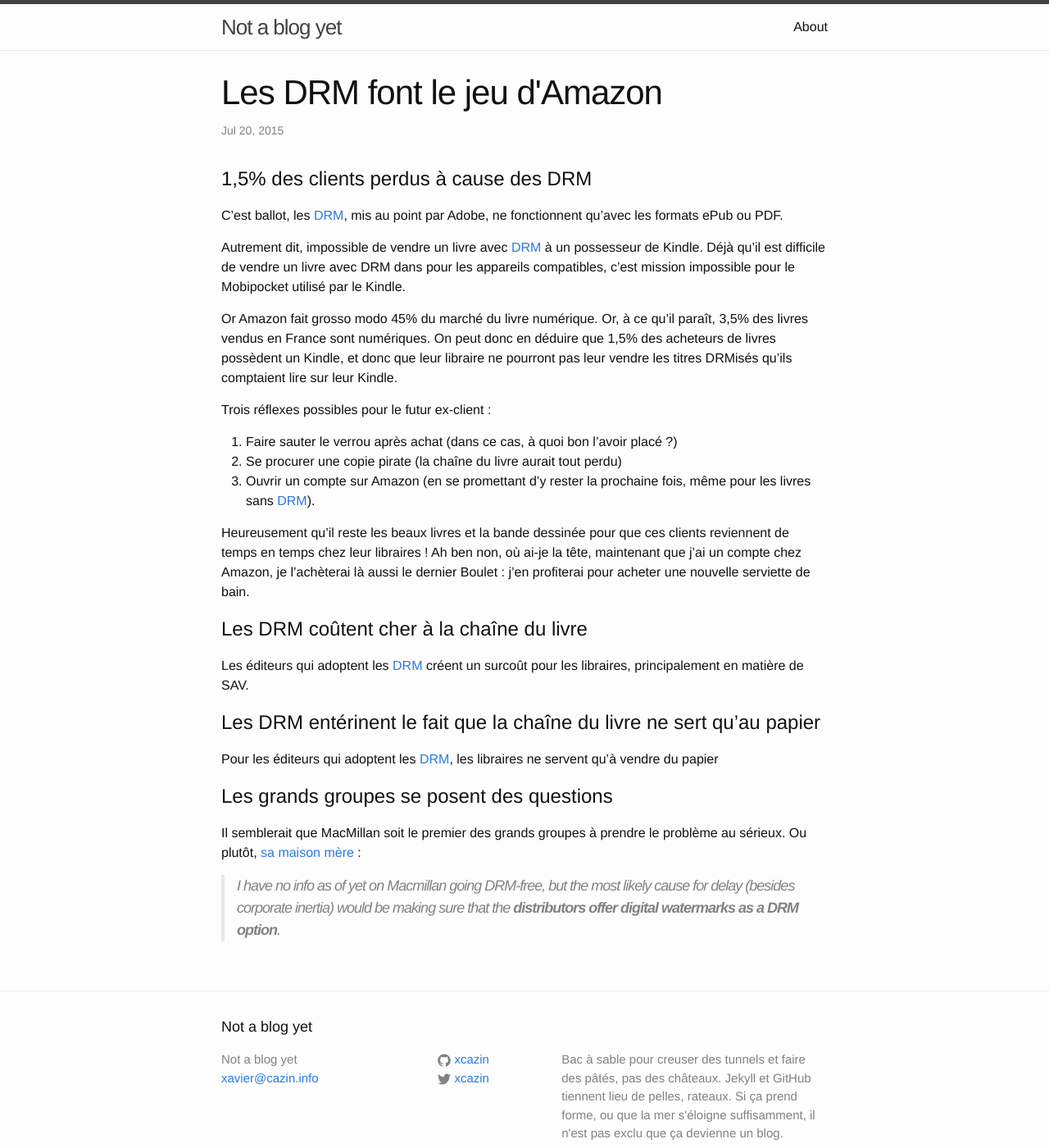
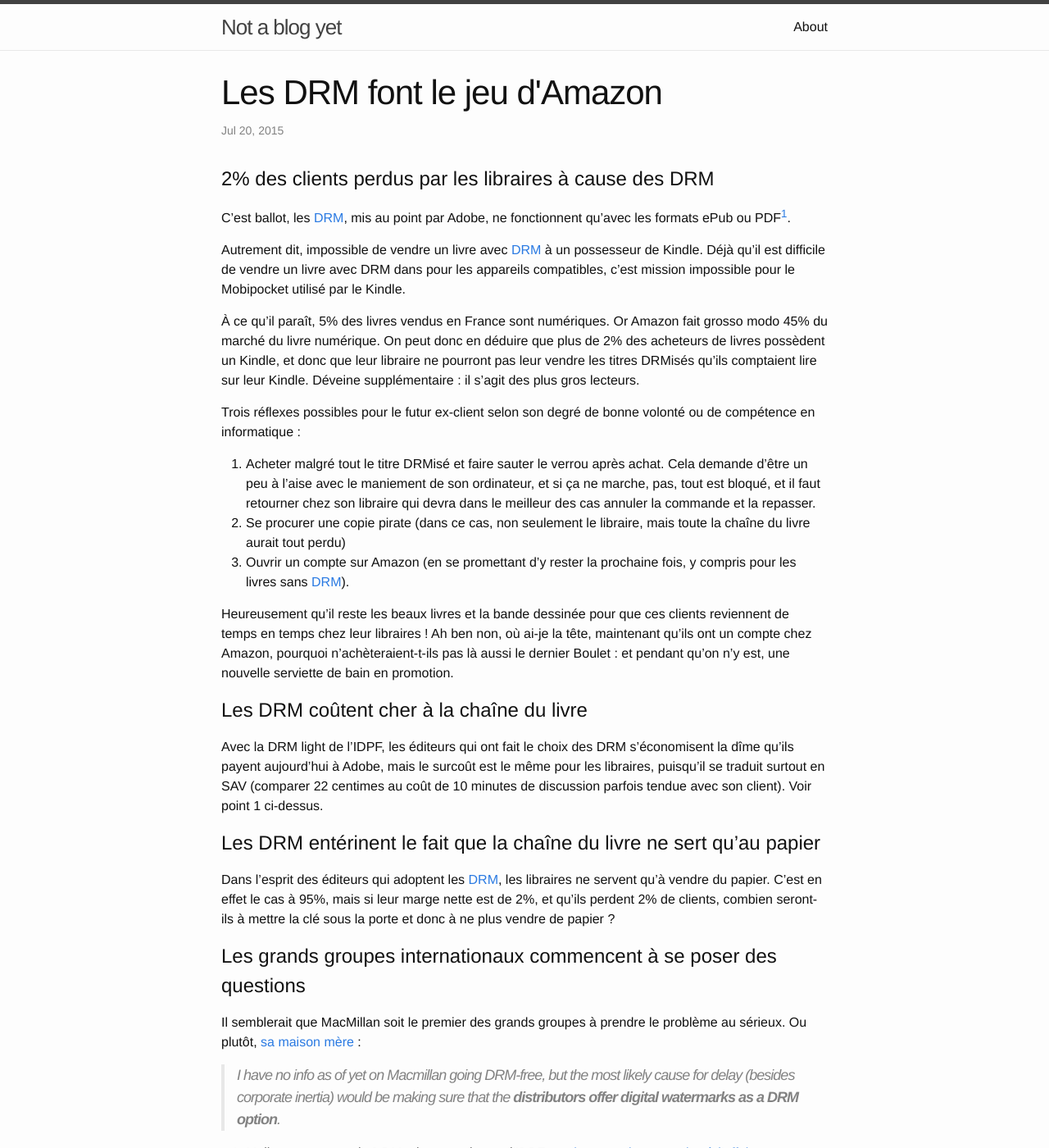
Before and after one commit to xcazin/xcazin.github.io, a Jekyll site: the page built from _posts/2015-07-20-les-DRM-font-le-jeu-d-Amazon.markdown, in a window 1280 px wide and 1400 px high. Shown: the whole window at 82% size. Built offline with Jekyll 4.4.1, drawn with Linux system fonts in a browser that asks for light colours; some of the changed text lies outside the part shown.

Commit message:
Beefed up a bit. Probably will become two or three small posts

```diff
--- a/_posts/2015-07-20-les-DRM-font-le-jeu-d-Amazon.markdown
+++ b/_posts/2015-07-20-les-DRM-font-le-jeu-d-Amazon.markdown
@@ -4,48 +4,61 @@ title:  "Les DRM font le jeu d'Amazon"
 date:   2015-07-20 10:49:18
 categories: DRM Amazon libraires perspectives
 ---
-1,5% des clients perdus à cause des DRM
-=======================================
+2% des clients perdus par les libraires à cause des DRM
+=======================================================
 C'est ballot, les [DRM][drm-post], mis au point par Adobe, ne fonctionnent
-qu'avec les formats ePub ou PDF.
+qu'avec les formats ePub ou PDF[^1].
 
-Autrement dit, impossible de vendre un livre avec [DRM][drm-post] à un possesseur de
-Kindle. Déjà qu'il est difficile de vendre un livre avec DRM dans pour les
-appareils compatibles, c'est mission impossible pour le Mobipocket utilisé par
-le Kindle.
+Autrement dit, impossible de vendre un livre avec [DRM][drm-post] à un
+possesseur de Kindle. Déjà qu'il est difficile de vendre un livre avec DRM
+dans pour les appareils compatibles, c'est mission impossible pour le
+Mobipocket utilisé par le Kindle.
 
-Or Amazon fait grosso modo 45% du marché du livre numérique. Or, à ce qu'il
-paraît, 3,5% des livres vendus en France sont numériques. On peut donc en
-déduire que 1,5% des acheteurs de livres possèdent un Kindle, et donc que leur libraire
-ne pourront pas leur vendre les titres DRMisés qu'ils comptaient
-lire sur leur Kindle.
+À ce qu'il paraît, 5% des livres vendus en France sont numériques. Or Amazon
+fait grosso modo 45% du marché du livre numérique. On peut donc en déduire que
+plus de 2% des acheteurs de livres possèdent un Kindle, et donc que leur
+libraire ne pourront pas leur vendre les titres DRMisés qu'ils comptaient lire
+sur leur Kindle. Déveine supplémentaire : il s'agit des plus gros lecteurs.
 
-Trois réflexes possibles pour le futur ex-client :
+Trois réflexes possibles pour le futur ex-client selon son degré de bonne volonté ou de compétence en informatique :
 
-1. Faire sauter le verrou après achat (dans ce cas, à quoi bon l'avoir placé ?)
-1. Se procurer une copie pirate (la chaîne du livre aurait tout perdu)
-1. Ouvrir un compte sur Amazon (en se promettant d'y rester la prochaine fois, même pour les livres sans [DRM][drm-post]).
+1. Acheter malgré tout le titre DRMisé et faire sauter le verrou après
+   achat. Cela demande d'être un peu à l'aise avec le maniement de son
+   ordinateur, et si ça ne marche, pas, tout est bloqué, et il faut retourner
+   chez son libraire qui devra dans le meilleur des cas annuler la commande et
+   la repasser.
+1. Se procurer une copie pirate (dans ce cas, non seulement le libraire, mais toute la chaîne du livre aurait tout perdu)
+1. Ouvrir un compte sur Amazon (en se promettant d'y rester la prochaine fois, y compris pour les livres sans [DRM][drm-post]).
 
 Heureusement qu'il reste les beaux livres et la bande dessinée pour que ces
 clients reviennent de temps en temps chez leur libraires ! Ah ben non, où
-ai-je la tête, maintenant que j'ai un compte chez Amazon, je l'achèterai là
-aussi le dernier Boulet : j'en profiterai pour acheter une nouvelle serviette
-de bain.
+ai-je la tête, maintenant qu'ils ont un compte chez Amazon, pourquoi
+n'achèteraient-t-ils pas là aussi le dernier Boulet : et pendant qu'on n'y
+est, une nouvelle serviette de bain en promotion.
 
 Les DRM coûtent cher à la chaîne du livre
 =========================================
-Les éditeurs qui adoptent les [DRM][drm-post] créent un surcoût pour les libraires,
-principalement en matière de SAV.
+Avec la DRM light de l'IDPF, les éditeurs qui ont fait le choix des DRM
+s'économisent la dîme qu'ils payent aujourd'hui à Adobe, mais le surcoût est
+le même pour les libraires, puisqu'il se traduit surtout en SAV (comparer 22
+centimes au coût de 10 minutes de discussion parfois tendue avec son client). Voir
+point 1 ci-dessus.
 
 Les DRM entérinent le fait que la chaîne du livre ne sert qu'au papier
 ======================================================================
-Pour les éditeurs qui adoptent les [DRM][drm-post], les libraires ne servent qu'à vendre du papier
+Dans l'esprit des éditeurs qui adoptent les [DRM][drm-post], les libraires ne
+servent qu'à vendre du papier. C'est en effet le cas à 95%, mais si leur marge
+nette est de 2%, et qu'ils perdent 2% de clients, combien seront-ils à mettre
+la clé sous la porte et donc à ne plus vendre de papier ?
 
-Les grands groupes se posent des questions
-==========================================
+Les grands groupes internationaux commencent à se poser des questions
+=====================================================================
 Il semblerait que MacMillan soit le premier des grands groupes à prendre le problème au sérieux. Ou plutôt, [sa maison mère][macmillan-nodrm] :
 
 > I have no info as of yet on Macmillan going DRM-free, but the most likely cause for delay (besides corporate inertia) would be making sure that the **distributors offer digital watermarks as a DRM option**.
 
 [drm-post]:      {% post_url 2015-07-20-category-DRM %}
 [macmillan-nodrm]: http://the-digital-reader.com/2015/07/20/macmillan-parent-company-holtzbrinck-abandons-drm-in-germany/
+[TDR-IDPF-DRM]: http://the-digital-reader.com/2012/05/18/idpf-now-looking-into-lightweight-drm-options/
+
+[^1]: Malheureusement, la DRM mise au point par l'IDPF [ne change strictement rien à l'affaire][TDR-IDPF-DRM].
```
